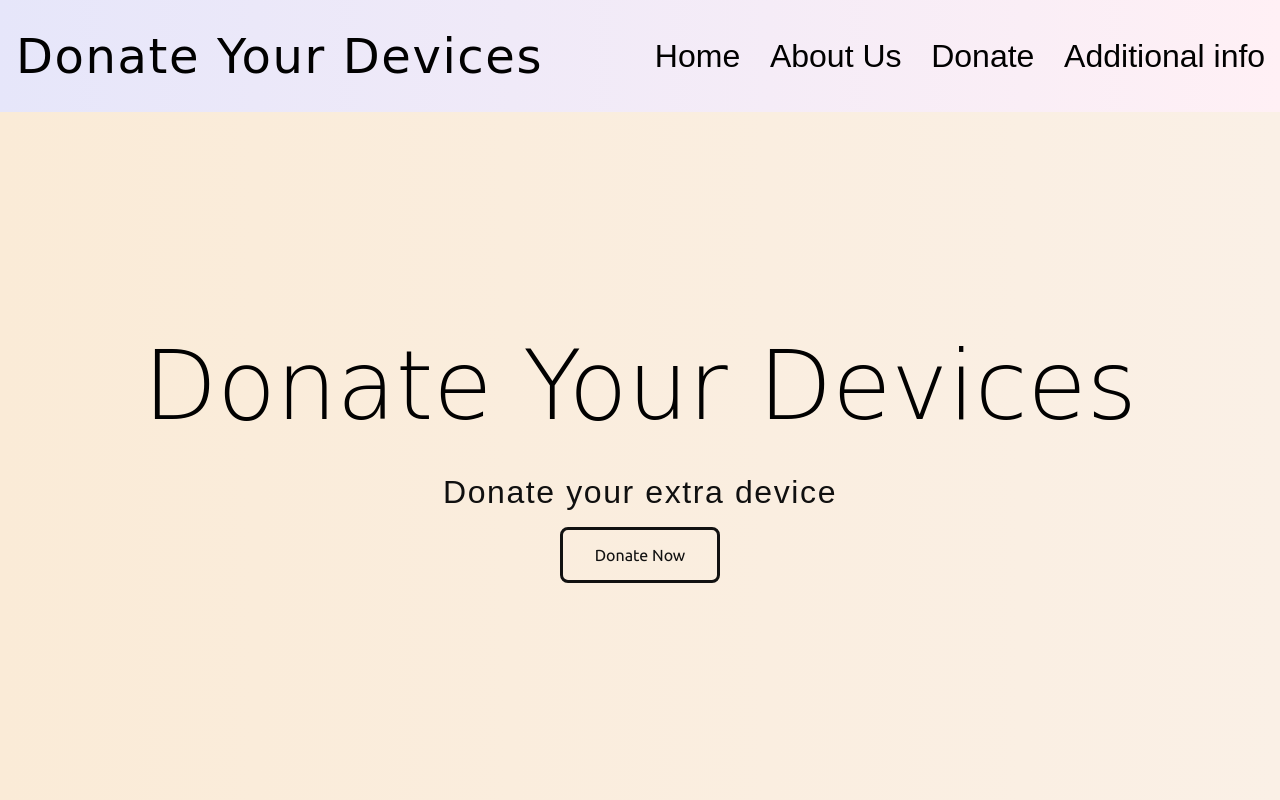
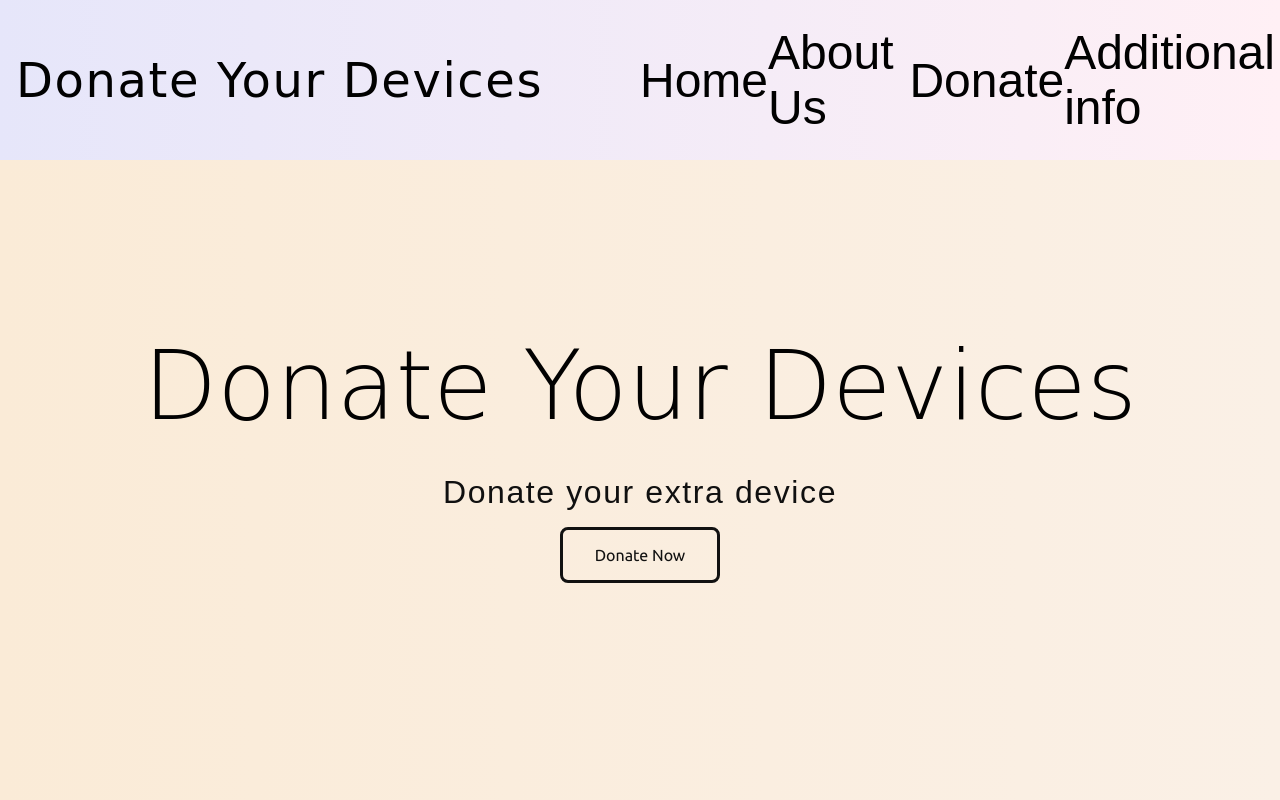
Before and after one commit to Quasaarz/Device, a plain HTML site: page index.html in a window 1280 px wide. Shown: the top 800 px of the page. Drawn offline with Linux system fonts and the light colour scheme; a web font is replaced by a local one.

Commit message:
Update style.css

```diff
--- a/style.css
+++ b/style.css
@@ -35,7 +35,7 @@ header {
 
 .nav {
     width: 100%;
-    height: 7rem;
+    height: 10rem;
     background: linear-gradient(to right, lavender, lavenderblush);
     display: flex;
     align-items: center;
@@ -56,7 +56,7 @@ header {
 }
 
 .nav-links {
-    font-size: 2rem;
+    font-size: 3rem;
     width: 50%;
     display: flex;
     height: 100%;
```
